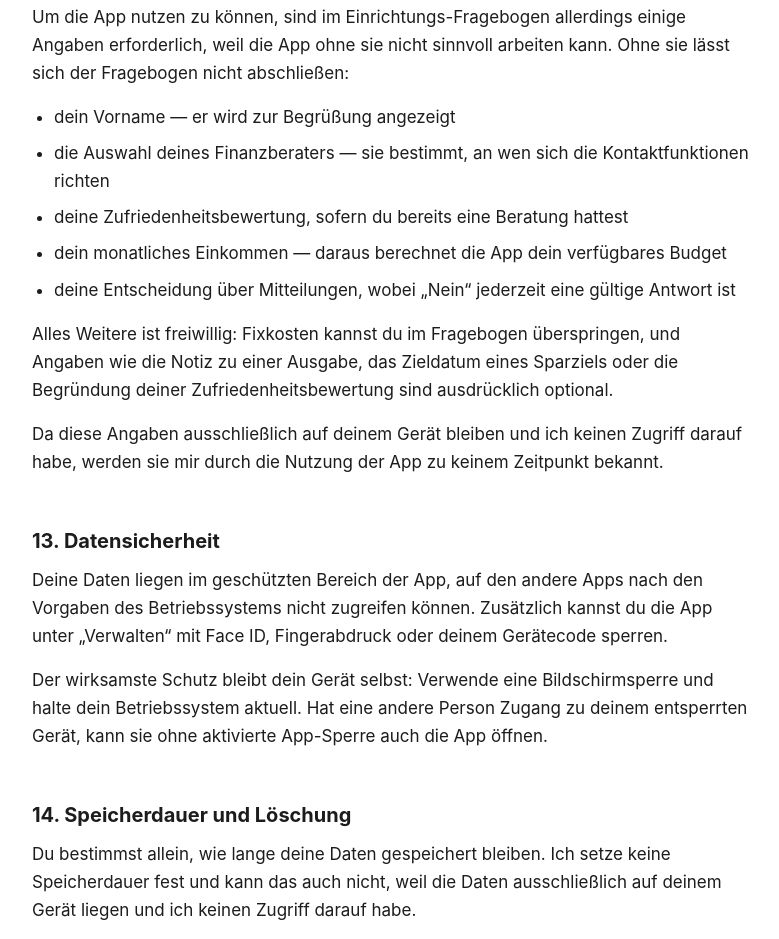
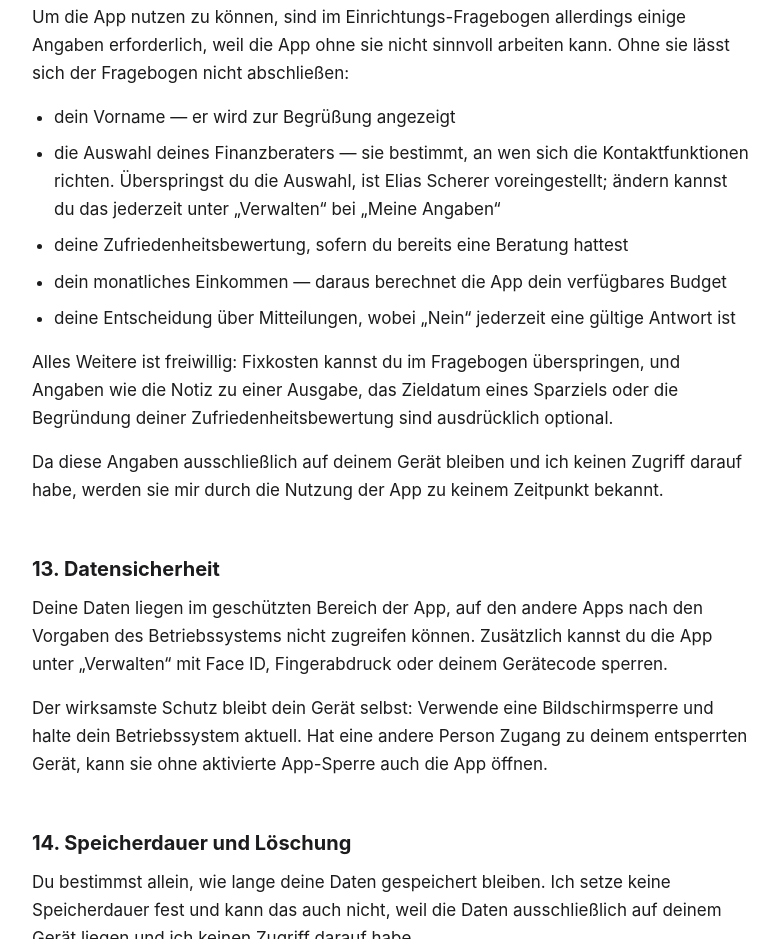
Before and after one commit to eliasscherer-lgtm/mein-budget-datenschutz, a plain HTML site: page index.html in a window 1280 px wide. Shown: the part 5332-6271 px from the top of the page, without its empty margins (248-1027 px from the left). Drawn offline with Linux system fonts and the light colour scheme.

Commit message:
Beraterauswahl im Fragebogen ist nicht mehr zwingend
Die App laesst sich seit der Aenderung an OnboardingFlow.tsx auch ohne Auswahl
eines Beraters einrichten; voreingestellt ist dann Elias Scherer. Abschnitt 12
beschreibt das jetzt, damit App-Fassung und Webfassung inhaltlich uebereinstimmen.

Co-Authored-By: Claude Opus 5 <noreply@anthropic.com>

```diff
--- a/index.html
+++ b/index.html
@@ -204,7 +204,7 @@
 <p>Um die App nutzen zu können, sind im Einrichtungs-Fragebogen allerdings einige Angaben erforderlich, weil die App ohne sie nicht sinnvoll arbeiten kann. Ohne sie lässt sich der Fragebogen nicht abschließen:</p>
 <ul>
   <li>dein Vorname — er wird zur Begrüßung angezeigt</li>
-  <li>die Auswahl deines Finanzberaters — sie bestimmt, an wen sich die Kontaktfunktionen richten</li>
+  <li>die Auswahl deines Finanzberaters — sie bestimmt, an wen sich die Kontaktfunktionen richten. Überspringst du die Auswahl, ist Elias Scherer voreingestellt; ändern kannst du das jederzeit unter „Verwalten“ bei „Meine Angaben“</li>
   <li>deine Zufriedenheitsbewertung, sofern du bereits eine Beratung hattest</li>
   <li>dein monatliches Einkommen — daraus berechnet die App dein verfügbares Budget</li>
   <li>deine Entscheidung über Mitteilungen, wobei „Nein“ jederzeit eine gültige Antwort ist</li>
```
